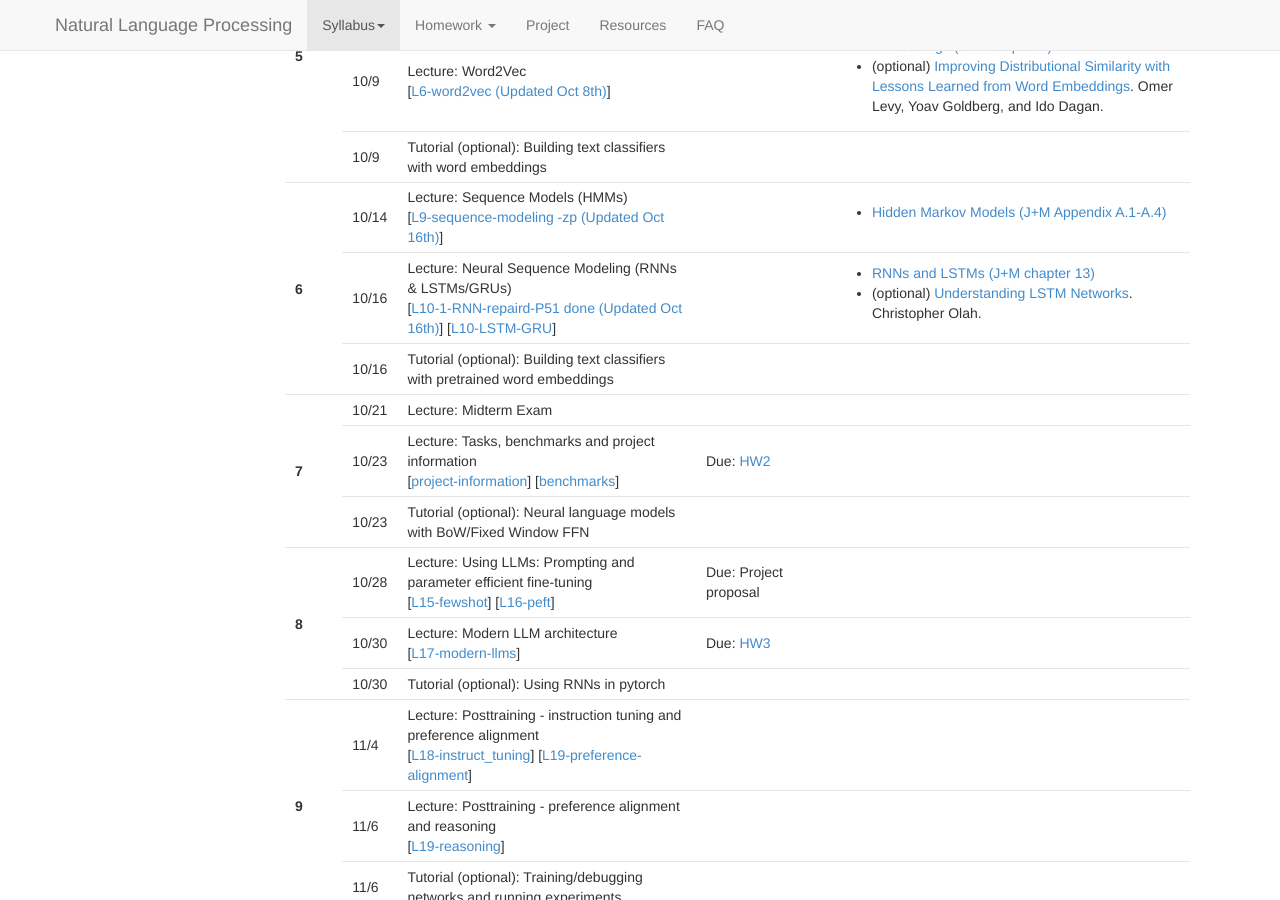
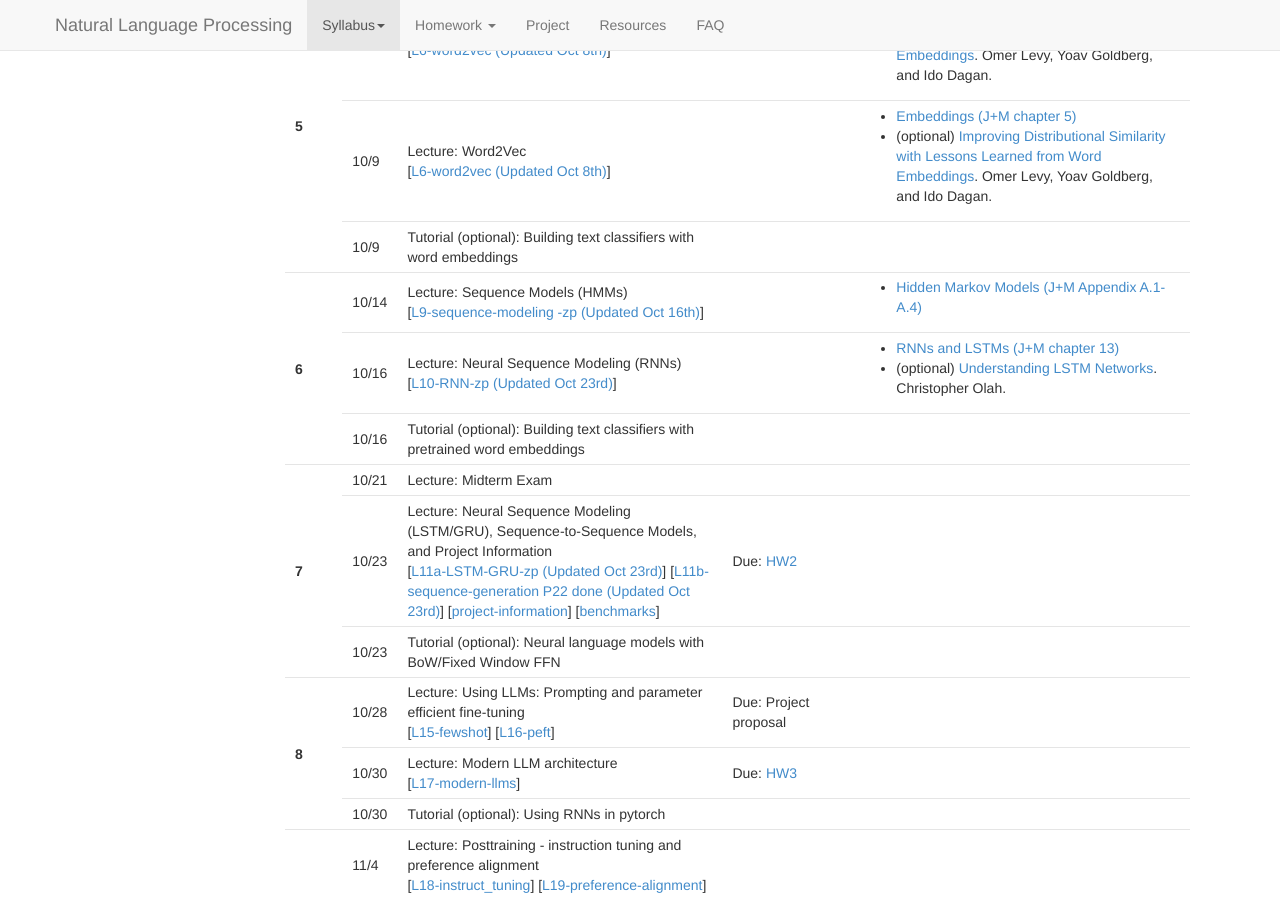
Before and after one commit to zhiyunrichardpeng/nlp-class, a Jekyll site: the page built from schedule.md, in a window 1280 px wide and 900 px high, scrolled down 1280 px. Built offline with Jekyll 4.4.1, drawn with Linux system fonts in a browser that asks for light colours; nearby versions of some CDN libraries.

Commit message:
Update lecture slides: L10-RNN-zp, L11a-LSTM-GRU-zp, and L11b-sequence-generation P22 done

```diff
--- a/_data/schedule.yaml
+++ b/_data/schedule.yaml
@@ -104,13 +104,11 @@
       - name: "L9-sequence-modeling -zp (Updated Oct 16th)"
         url: "assets/lecture-slides/L9-sequence-modeling -zp.pptx"
   - date: "10/16"
-    title: "Neural Sequence Modeling (RNNs & LSTMs/GRUs)"
+    title: "Neural Sequence Modeling (RNNs)"
     lecture: "rnn"
     leclinks:
-      - name: "L10-1-RNN-repaird-P51 done (Updated Oct 16th)"
-        url: "assets/lecture-slides/L10-1-RNN-repaird-P51 done.pptx"
-      - name: "L10-LSTM-GRU"
-        url: "assets/lecture-slides/L10-LSTM-GRU.pdf"
+      - name: "L10-RNN-zp (Updated Oct 23rd)"
+        url: "assets/lecture-slides/L10-RNN-zp.pptx"
   - date: "10/16"
     tutorial: 5
 
@@ -121,9 +119,13 @@
     title: "Midterm Exam"
     lecture: "midterm"
   - date: "10/23"
-    title: "Tasks, benchmarks and project information"
+    title: "Neural Sequence Modeling (LSTM/GRU), Sequence-to-Sequence Models, and Project Information"
     lecture: "tasks"
     leclinks:
+      - name: "L11a-LSTM-GRU-zp (Updated Oct 23rd)"
+        url: "assets/lecture-slides/L11a-LSTM-GRU-zp.pptx"
+      - name: "L11b-sequence-generation P22 done (Updated Oct 23rd)"
+        url: "assets/lecture-slides/L11b-sequence-generation P22 done.pptx"
       - name: "project-information"
         url: "assets/lecture-slides/project-information.pdf"
       - name: "benchmarks"
```
Also changed, not shown: 3 other files.
